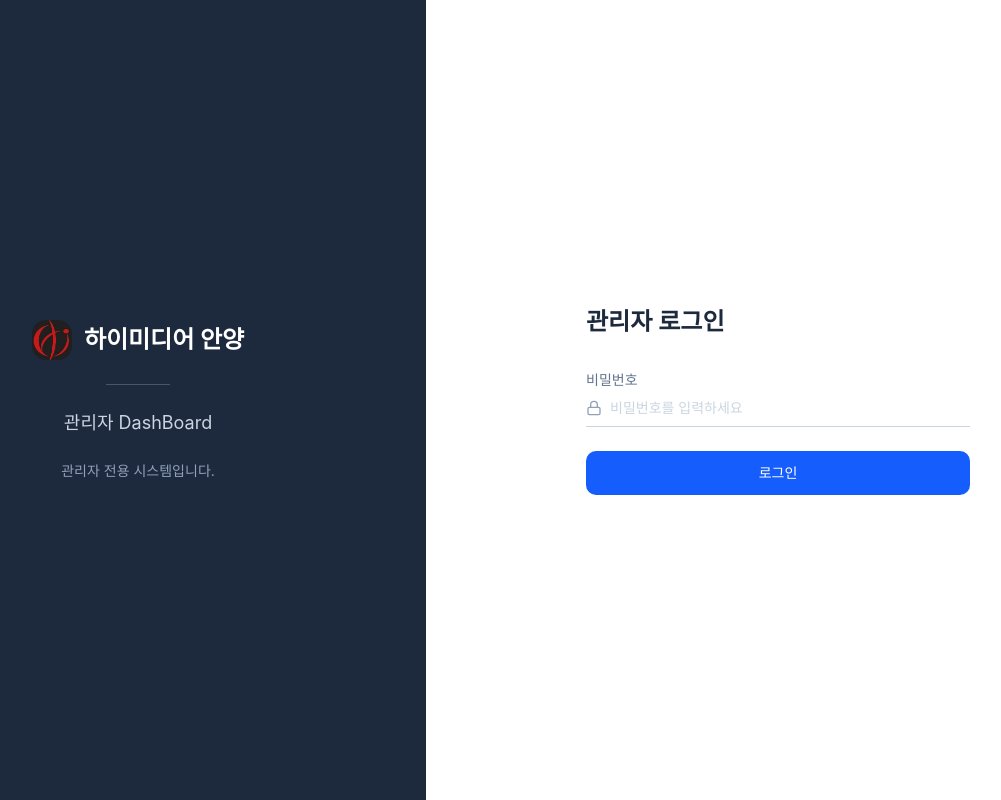
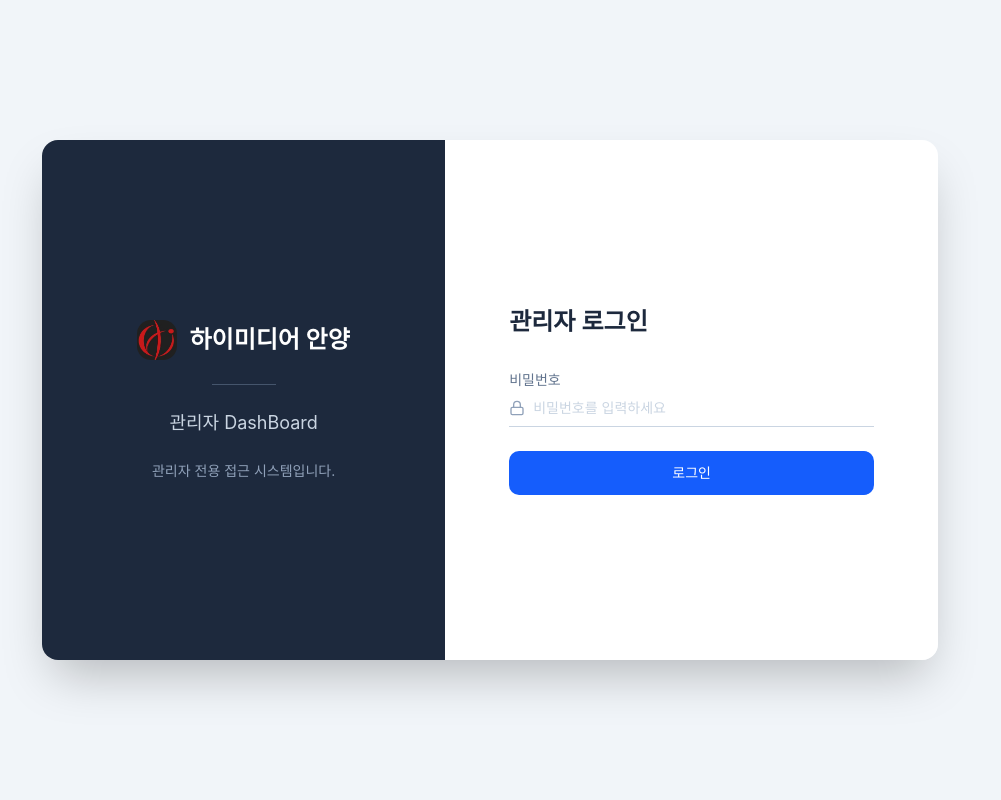
Before and after one commit to Kimbang1/ayAdmindash, a React (Vite) app: page /login in a window 1280 px wide. Shown: the whole page, without its empty margins (150-1151 px from the left). Built offline with nearby package versions, Linux system fonts and the light colour scheme.

Commit message:
feat: wrap login panels in centered card with slate-100 background

```diff
--- a/src/app/pages/LoginPage.tsx
+++ b/src/app/pages/LoginPage.tsx
@@ -27,7 +27,8 @@ export function LoginPage() {
   }
 
   return (
-    <div className="min-h-screen flex">
+    <div className="min-h-screen bg-slate-100 flex items-center justify-center p-6">
+      <div className="flex w-full max-w-4xl rounded-2xl shadow-2xl overflow-hidden min-h-[520px]">
         {/* Left Panel */}
         <div className="hidden md:flex w-[45%] bg-slate-800 flex-col justify-center items-center gap-6 p-12">
           <div className="flex items-center gap-3">
@@ -37,7 +38,7 @@ export function LoginPage() {
           <div className="border-t border-slate-600 w-16" />
           <p className="text-slate-300 text-lg">관리자 DashBoard</p>
           <p className="text-slate-400 text-sm text-center max-w-xs">
-          관리자 전용 시스템입니다.
+            관리자 전용 접근 시스템입니다.
           </p>
         </div>
 
@@ -75,5 +76,6 @@ export function LoginPage() {
           </div>
         </div>
       </div>
+    </div>
   )
 }
```
Lines whose indentation alone changed are shown as unchanged.
